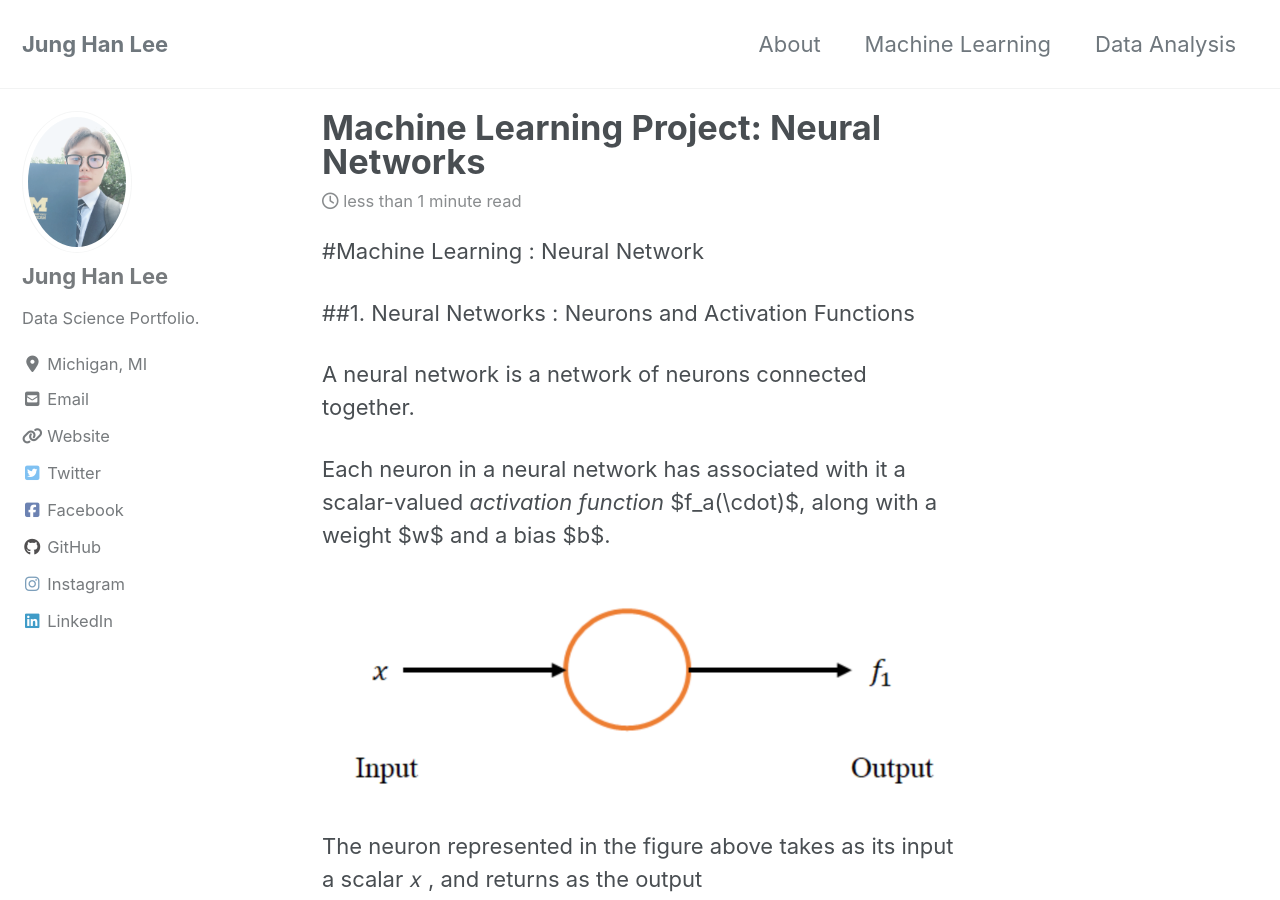
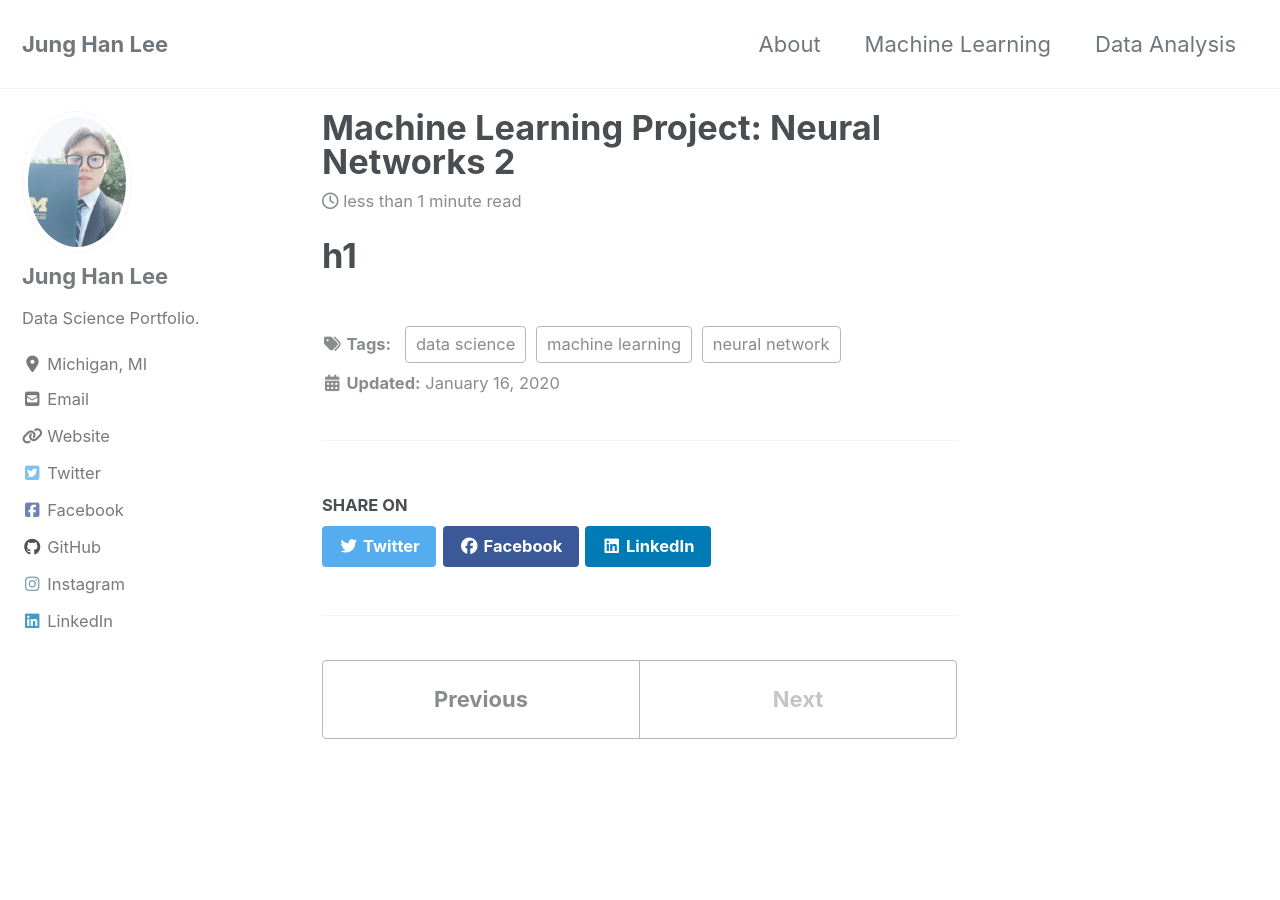
Before and after one commit to jung-han-lee/jung-han-lee.github.io, a Jekyll site: the page built from _posts/2020-01-16-neural.md, in a window 1280 px wide and 900 px high. Built offline with Jekyll 4.4.1, drawn with Linux system fonts in a browser that asks for light colours; cached includes are drawn as plain includes; nearby versions of some CDN libraries; some of the changed lines change nothing that is shown; some of the changed text lies outside the part shown.

Commit message:
new github

```diff
--- a/_posts/2020-01-14-neural.md
+++ b/_posts/2020-01-14-neural.md
@@ -1,5 +1,5 @@
 ---
-title: "Machine Learning Project: Neural Networks"
+title: "Machine Learning Project: Neural Networks 1"
 date: 2020-01-14
 tags: [machine learning, data science, neural network]
 
--- /dev/null
+++ b/_posts/2020-01-16-neural.md
@@ -0,0 +1,9 @@
+---
+title: "Machine Learning Project: Neural Networks 2"
+date: 2020-01-16
+tags: [machine learning, data science, neural network]
+
+excerpt: "Machine Learning, Neural Network, Data Science"
+---
+
+# h1
```
